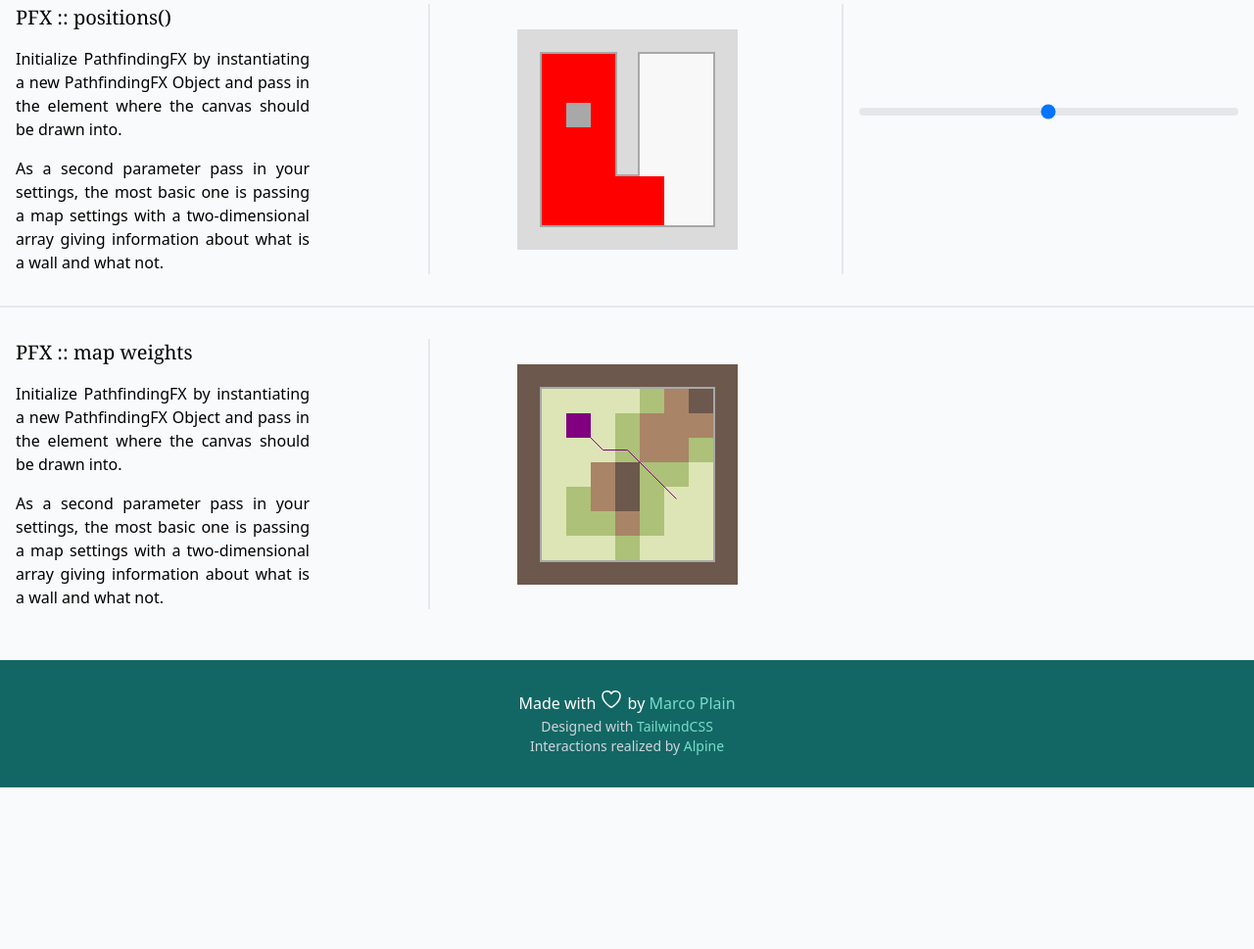
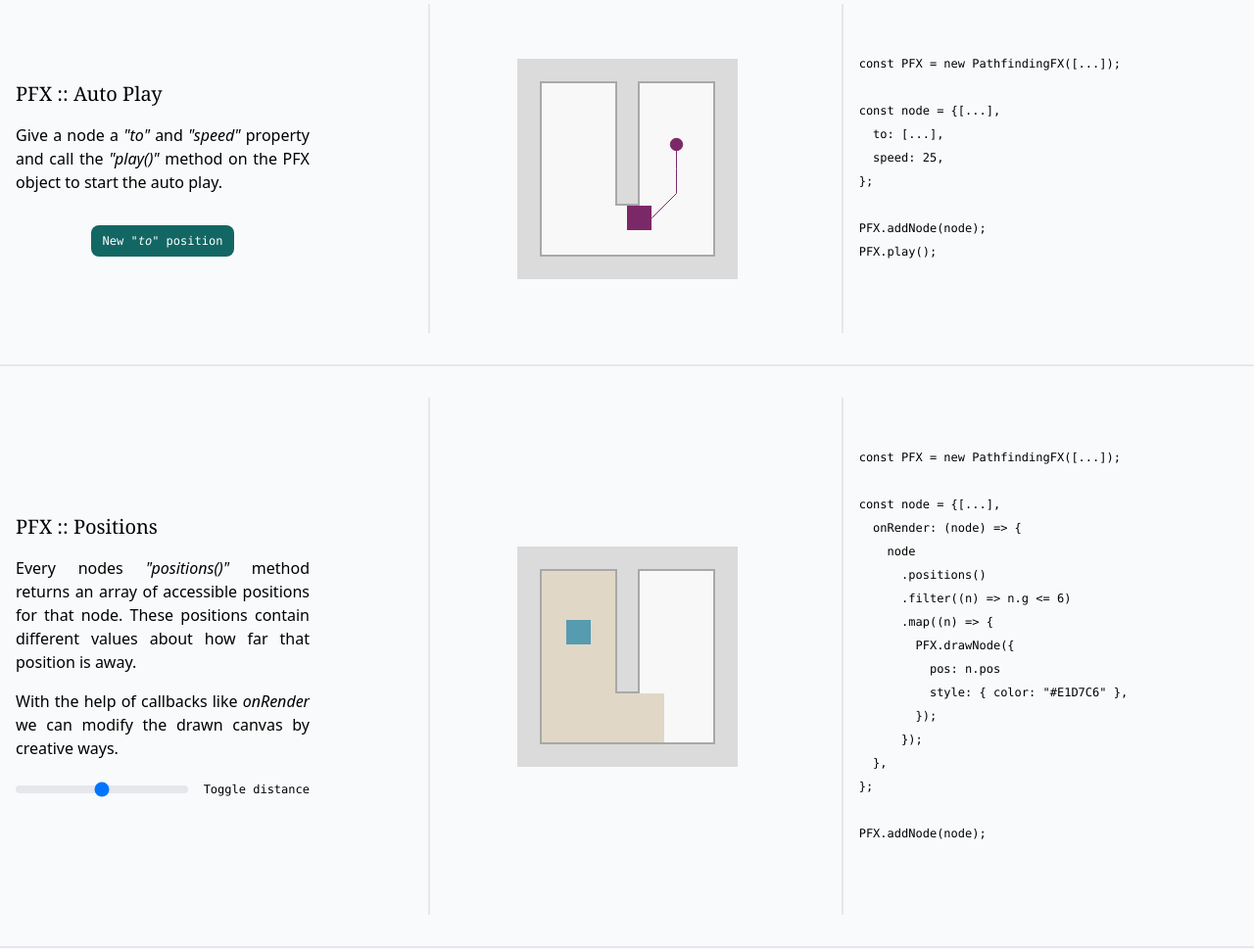
Before and after one commit to MarcoPlain/pathfinding-fx.js, a website: page page/index.html in a window 1280 px wide. Shown: the part 2610-3579 px from the top of the page at 98% size. Before the commit the page ends 3414 px from the top, so only its background shows below. Drawn offline with nearby package versions, Linux system fonts and the light colour scheme.

Commit message:
extended demo page

```diff
--- a/page/index.html
+++ b/page/index.html
@@ -219,7 +219,7 @@ const PFX = new PathfindingFX(
             Adds nodes to the canvas. The addNode method accepts an object of
             settings. The most important one is the <i>"pos"</i> property which
             includes a x and y position based on the current map (starting from
-            zero in the top left corner)
+            zero in the top left corner).
           </p>
           <p class="text-justify">
             There are more settings, for example the style property defining the
@@ -323,17 +323,18 @@ PFX.addNode(nodeB);
         <div class="lg:w-[300px] justify-center flex flex-col gap-4">
           <h1 class="text-xl font-serif">PFX :: Finding the path</h1>
           <p class="text-justify">
-            Every added node can have its path calculated by giving it a <i>"to"</i>
-            property containing the <i>"pos"</i> to which x/y point the path should be
-            found.
+            Every added node can have its path calculated by giving it a
+            <i>"to"</i> property containing the <i>"pos"</i> to which x/y point
+            the path should be found.
           </p>
           <p class="text-justify">
-            Like a node itself, the <i>"to"</i> property can have more settings like,
-            again, a style property
+            Like a node itself, the <i>"to"</i> property can have more settings
+            like, again, a style property.
           </p>
           <div class="text-center">
-          <input type="checkbox" x-model="toStyle" /> <span class="font-mono text-xs">Toggle style property</span>
-        </div>
+            <input type="checkbox" x-model="toStyle" />
+            <span class="font-mono text-xs">Toggle style property</span>
+          </div>
         </div>
         <div class="flex items-center justify-center">
           <div>
@@ -437,28 +438,171 @@ PFX.addNode(node);
         </div>
       </div>
 
-      <!-- PFX :: drawFlood() -->
+      <!-- PFX :: auto_play -->
       <div
         class="grid grid-cols-1 lg:grid-cols-3 lg:divide-x-2 gap-4 p-4 container mx-auto py-8"
-        x-data="flood()"
+        x-data="auto_play()"
       >
         <div class="lg:w-[300px] justify-center flex flex-col gap-4">
-          <h1 class="text-xl font-serif">PFX :: positions()</h1>
+          <h1 class="text-xl font-serif">PFX :: Auto Play</h1>
           <p class="text-justify">
-            Initialize PathfindingFX by instantiating a new PathfindingFX Object
-            and pass in the element where the canvas should be drawn into.
+            Give a node a <i>"to"</i> and <i>"speed"</i> property and call the <i>"play()"</i> method on the PFX object to start the auto play.
           </p>
           <p class="text-justify">
-            As a second parameter pass in your settings, the most basic one is
-            passing a map settings with a two-dimensional array giving
-            information about what is a wall and what not.
+
           </p>
+
+          <div class="text-center">
+            <button
+              @click="pfx.nodesList[0].to.pos = pfx.nodesList[0].positions()[Math.floor(Math.random() * pfx.nodesList[0].positions().length)].pos"
+              class="bg-secondary text-white px-3 py-2 text-xs font-mono rounded-lg"
+            >
+              New <i>"to"</i> position
+            </button>
+          </div>
         </div>
         <div class="flex items-center justify-center">
           <div>
-            <div id="flood" style="max-width: 225px"></div>
+            <div id="auto_play" style="max-width: 225px"></div>
             <script>
-              const flood = () => ({
+              const auto_play = () => ({
+                pfx: null,
+                map: [
+                  [0, 0, 0, 0, 0, 0, 0, 0, 0],
+                  [0, 1, 1, 1, 0, 1, 1, 1, 0],
+                  [0, 1, 1, 1, 0, 1, 1, 1, 0],
+                  [0, 1, 1, 1, 0, 1, 1, 1, 0],
+                  [0, 1, 1, 1, 0, 1, 1, 1, 0],
+                  [0, 1, 1, 1, 0, 1, 1, 1, 0],
+                  [0, 1, 1, 1, 1, 1, 1, 1, 0],
+                  [0, 1, 1, 1, 1, 1, 1, 1, 0],
+                  [0, 0, 0, 0, 0, 0, 0, 0, 0],
+                ],
+                node: {
+                  speed: 50,
+                  pos: { x: 2, y: 2 },
+                  style: { color: "#7B2869" },
+                  to: {
+                    pos: { x: 6, y: 3 },
+                    style: {
+                      shape: "circle",
+                      size: { w: 0.5, h: 0.5 },
+                      color: "#7B2869",
+                    },
+                  },
+                },
+                newTo: function (asd) {
+                  console.log(this.$data);
+                  console.log(asd);
+                  /*this.pfx.nodesList[0].to.pos.x = 2;
+                  this.pfx.nodesList[0].to.pos.y = 2;*/
+                },
+                run() {
+                  /*this.node.to.onPosChange = (node, pos) => {
+                    this.node.to.pos.x = node.pos.x;
+                    this.node.to.pos.y = node.pos.y;
+                  };*/
+
+                  this.pfx = new PathfindingFX(
+                    document.getElementById("auto_play"),
+                    { map: this.map }
+                  )
+                    .drawMap()
+                    .addNode(this.node)
+                    .play();
+
+                  Alpine.store("playNode", this.pfx.nodesList[0]);
+                },
+                init() {
+                  this.run();
+                },
+              });
+            </script>
+          </div>
+        </div>
+
+        <div class="text-center lg:text-left lg:pl-4">
+          <a
+            onclick="this.nextElementSibling.classList.toggle('hidden')"
+            data-demo="ExampleDataFlow"
+            class="text-white bg-secondary px-3 py-2 rounded-lg cursor-pointer whitespace-nowrap lg:hidden"
+          >
+            <svg
+              xmlns="http://www.w3.org/2000/svg"
+              fill="none"
+              viewBox="0 0 24 24"
+              stroke-width="1.5"
+              stroke="currentColor"
+              class="w-5 h-5 inline"
+            >
+              <path
+                stroke-linecap="round"
+                stroke-linejoin="round"
+                d="M17.25 6.75L22.5 12l-5.25 5.25m-10.5 0L1.5 12l5.25-5.25m7.5-3l-4.5 16.5"
+              />
+            </svg>
+            Toggle code
+          </a>
+
+          <div class="hidden lg:block text-left">
+            <pre>
+          <code class="text-xs">
+
+const PFX = new PathfindingFX([...]);
+
+const node = {[...],
+  to: [...],
+  speed: 25,
+};
+
+PFX.addNode(node);
+PFX.play();
+
+        </code>
+      </pre>
+          </div>
+        </div>
+      </div>
+
+      <!-- PFX :: positions -->
+      <div
+        class="grid grid-cols-1 lg:grid-cols-3 lg:divide-x-2 gap-4 p-4 container mx-auto py-8"
+        x-data="positions()"
+      >
+        <div class="lg:w-[300px] justify-center flex flex-col gap-4">
+          <h1 class="text-xl font-serif">PFX :: Positions</h1>
+          <p class="text-justify">
+            Every nodes <i>"positions()"</i> method returns an array of
+            accessible positions for that node. These positions contain
+            different values about how far that position is away.
+          </p>
+          <p class="text-justify">
+            With the help of callbacks like <i>onRender</i> we can modify the
+            drawn canvas by creative ways.
+          </p>
+          <div class="text-center lg:text-left">
+            <div class="flex gap-4 items-center">
+              <div class="flex-grow">
+                <input
+                  id="default-range"
+                  type="range"
+                  x-model="step"
+                  min="0"
+                  :max="sliderValueMax"
+                  class="w-full h-2 bg-gray-200 rounded-lg appearance-none cursor-pointer dark:bg-gray-700"
+                />
+              </div>
+              <div class="flex-none">
+                <span class="font-mono text-xs">Toggle distance</span>
+              </div>
+            </div>
+          </div>
+        </div>
+        <div class="flex items-center justify-center">
+          <div>
+            <div id="positions" style="max-width: 225px"></div>
+            <script>
+              const positions = () => ({
                 map: [
                   [0, 0, 0, 0, 0, 0, 0, 0, 0],
                   [0, 1, 1, 1, 0, 1, 1, 1, 0],
@@ -472,63 +616,97 @@ PFX.addNode(node);
                 ],
                 step: null,
                 sliderValueMax: null,
-                greedy: true,
+                node: {
+                  pos: { x: 2, y: 3 },
+                  style: { color: "#579BB1" },
+                  onRender: (node) => {
+                    const aP = node.positions();
+                    node._alpine.sliderValueMax = Math.ceil(
+                      Math.max(...aP.map((n) => n.g))
+                    );
+                    if (node._alpine.step === null)
+                      node._alpine.step = Math.round(
+                        node._alpine.sliderValueMax / 2
+                      );
+
+                    node
+                      .positions()
+                      .filter((n) => n.g <= node._alpine.step)
+                      .map((n) => {
+                        node.pfx.drawNode({
+                          ...n,
+                          ...{ style: { color: "#E1D7C6" } },
+                        });
+                      });
+                  },
+                },
+
                 run() {
-                  if (document.querySelector("#flood > canvas"))
-                    document.querySelector("#flood > canvas").remove();
+                  this.node._alpine = this;
 
-                  const PFX = new PathfindingFX(
-                    document.getElementById("flood"),
+                  this.pfx = new PathfindingFX(
+                    document.getElementById("positions"),
                     { map: this.map }
                   );
 
-                  PFX.drawMap();
-
-                  const node = { pos: { x: 2, y: 3 } };
-
-                  PFX.addNode(node);
-                  const aP = PFX.positions(node.pos);
-                  this.sliderValueMax = Math.ceil(
-                    Math.max(...aP.map((n) => n.g))
-                  );
-
-                  if (this.step === null)
-                    this.step = Math.round(this.sliderValueMax / 2);
-
-                  PFX.positions(node.pos)
-                    .filter((n) => n.g <= this.step)
-                    .map((n) => {
-                      PFX.addNode({ ...n, ...{ style: { color: "red" } } });
-                    });
-
-                  /*const flood = PFX.findFlood(fromNode.pos, toNode.pos, {
-                  greedy: this.greedy,
-                }); */
+                  this.pfx.addNode(this.node);
                 },
                 init() {
                   this.run();
-                  this.$watch("step", (value) => this.run());
-                  this.$watch("greedy", (value) => this.run());
+                  this.$watch("step", (value) => this.pfx.render());
                 },
               });
             </script>
           </div>
         </div>
-        <div class="lg:pl-4">
-          <pre>
-            <code>
+        <div class="text-center lg:text-left lg:pl-4">
+          <a
+            onclick="this.nextElementSibling.classList.toggle('hidden')"
+            data-demo="ExampleDataFlow"
+            class="text-white bg-secondary px-3 py-2 rounded-lg cursor-pointer whitespace-nowrap lg:hidden"
+          >
+            <svg
+              xmlns="http://www.w3.org/2000/svg"
+              fill="none"
+              viewBox="0 0 24 24"
+              stroke-width="1.5"
+              stroke="currentColor"
+              class="w-5 h-5 inline"
+            >
+              <path
+                stroke-linecap="round"
+                stroke-linejoin="round"
+                d="M17.25 6.75L22.5 12l-5.25 5.25m-10.5 0L1.5 12l5.25-5.25m7.5-3l-4.5 16.5"
+              />
+            </svg>
+            Toggle code
+          </a>
 
-          </code>
-        </pre>
+          <div class="hidden lg:block text-left">
+            <pre>
+          <code class="text-xs">
 
-          <input
-            id="default-range"
-            type="range"
-            x-model="step"
-            min="0"
-            :max="sliderValueMax"
-            class="w-full h-2 bg-gray-200 rounded-lg appearance-none cursor-pointer dark:bg-gray-700"
-          />
+const PFX = new PathfindingFX([...]);
+
+const node = {[...],
+  onRender: (node) => {
+    node
+      .positions()
+      .filter((n) => n.g <= <span x-html="step"></span>)
+      .map((n) => {
+        PFX.drawNode({
+          pos: n.pos
+          style: { color: "#E1D7C6" },
+        });
+      });
+  },
+};
+
+PFX.addNode(node);
+
+        </code>
+      </pre>
+          </div>
         </div>
       </div>
 
--- a/src/pathfinding-fx.js
+++ b/src/pathfinding-fx.js
@@ -531,7 +531,9 @@ var PathfindingFX = (function () {
           if (!node.to) return;
           if (node.isHovered) return;
 
-          var speed = node.speed || 10;
+          var speed = node.speed;
+          if(!speed)
+            return;
 
           if (node.path.length > 1) {
             var dX = node.path[1].pos.x * this.tileSize.w - node.x;
@@ -600,6 +602,7 @@ var PathfindingFX = (function () {
       this.animationFrameId = requestAnimationFrame(
         this.animation.bind(0, this)
       );
+      return this;
     }
 
     stop() {
@@ -609,6 +612,7 @@ var PathfindingFX = (function () {
       }
       this.lastFrameTimeMs = null;
       this.delta = 0;
+      return this;
     }
 
     // START : ADDING DATA TO PFX
@@ -952,6 +956,7 @@ var PathfindingFX = (function () {
     }
 
     drawNode(node, config = {}) {
+
       if (!node) return;
 
       const shape = node.style && node.style.shape ? node.style.shape : "rect";
```
